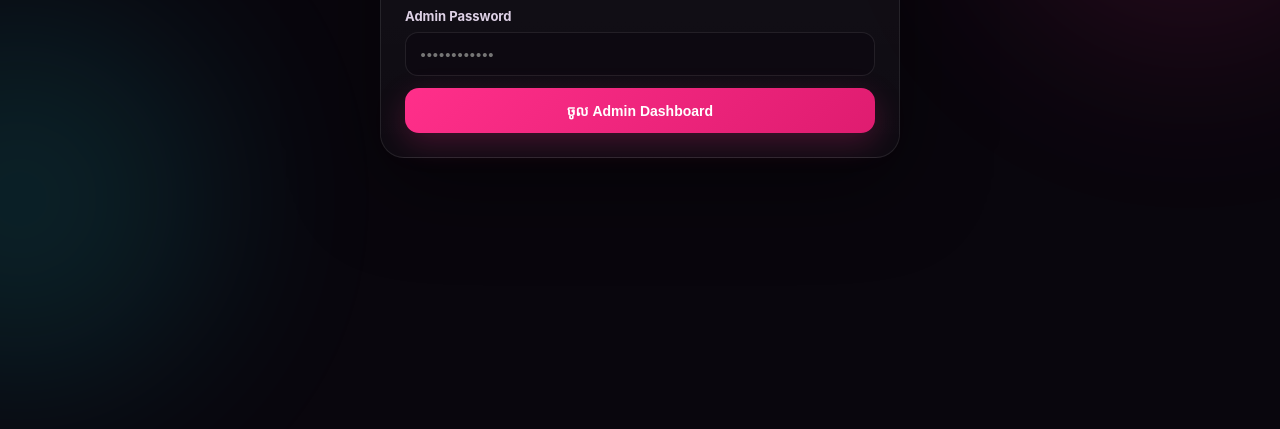
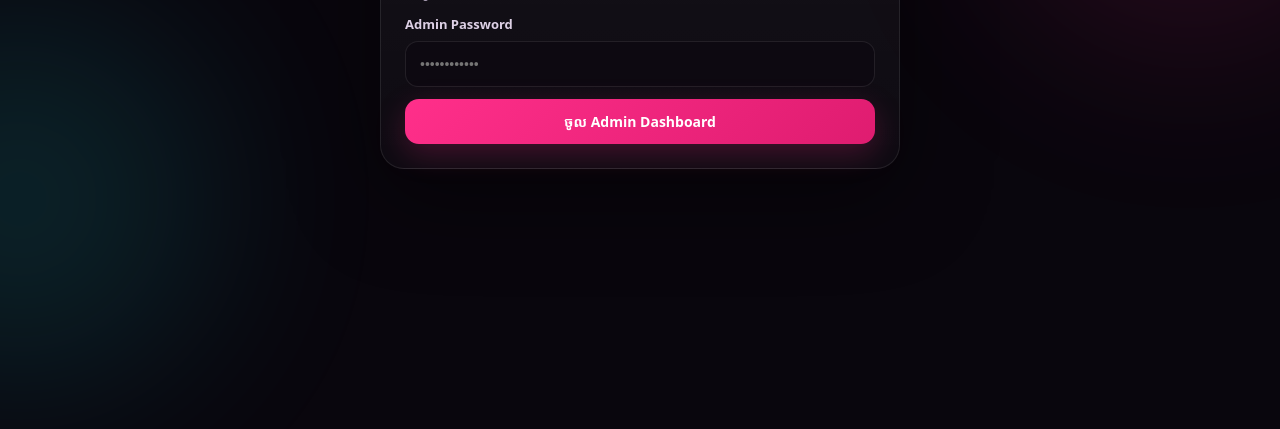
Before and after one commit to lensbykai-bit/iDramame, a website: page public/admin.html in a window 1280 px wide. Shown: the part 371-800 px from the top of the page. Drawn offline with Linux system fonts and the light colour scheme; a web font is replaced by a local one.

Commit message:
Apply Kantumruy Pro to admin dashboard

```diff
--- a/public/admin.html
+++ b/public/admin.html
@@ -9,6 +9,7 @@
   <link rel="stylesheet" href="/styles.css" />
   <link rel="stylesheet" href="/brand.css" />
   <link rel="stylesheet" href="/admin-dashboard.css" />
+  <link rel="stylesheet" href="/kantumruy.css" />
 </head>
 <body>
   <div class="glow glow-a"></div><div class="glow glow-b"></div>
```
